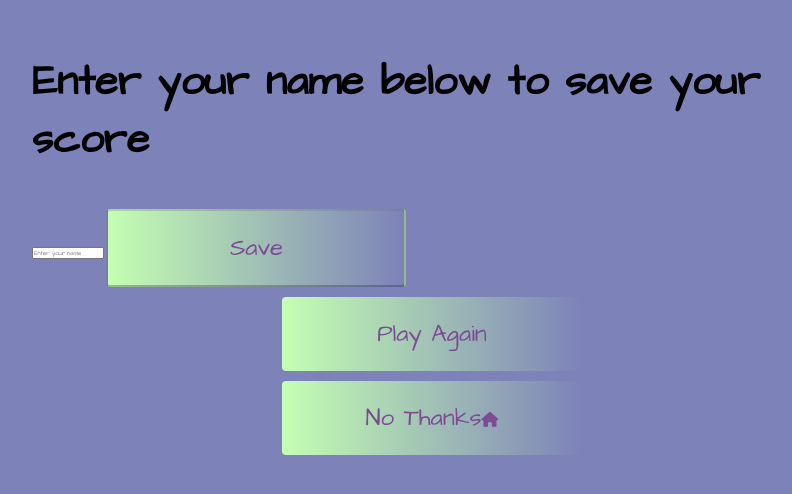
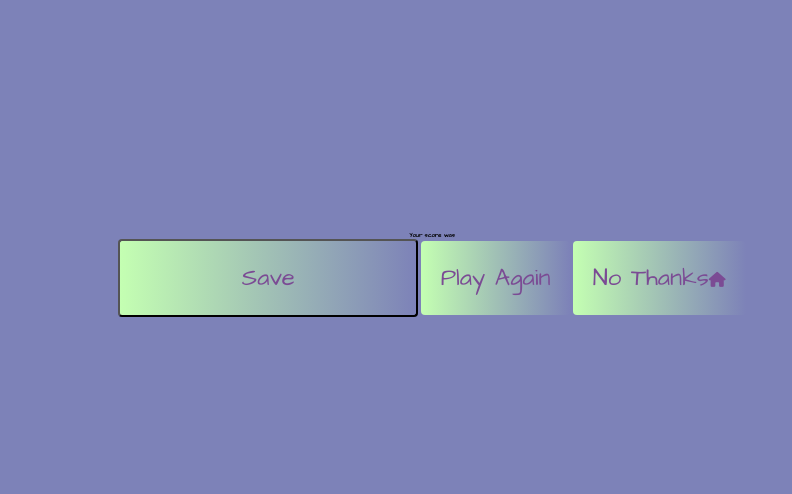
Before and after one commit to julimone/1-Milestone-Proyect, a plain HTML site: page end.html in a window 1280 px wide. Shown: the part 166-660 px from the top of the page, without its empty margins (208-1000 px from the left). Drawn offline with Linux system fonts and the light colour scheme.

Commit message:
update end

```diff
--- a/end.html
+++ b/end.html
@@ -6,7 +6,7 @@
     <meta http-equiv="X-UA-Compatible" content="IE=edge">
     <meta name="viewport" content="width=device-width, initial-scale=1.0">
     <title>Document</title>
-    <link rel="stylesheet" href="Styles.css">
+    <link rel="stylesheet" href="styles.css">
     <script src="https://kit.fontawesome.com/31a1564a1b.js" crossorigin="anonymous"></script>
 </head>
 
@@ -14,17 +14,23 @@
     <div class="container">
         <div id="end" class="flex-center flex-column">
             <h1 id="finalScore"> 0</h1>
+            <h2 id="end-text"></h2>
+            <h3 id="end-text-defult">Your score was</h3>
             <form class="end-form-container">
-                <h2 id="end-text"> Enter your name below to save your score</h2>
-                <input type="text" name="name" id="username" placeholder="Enter your name">
-                <button class="btn" id="saveScoreBtn" type="submit" onclick="saveHighScore(event)"
-                    disabled>Save</button>
+                <!-- <h2 id="end-text"> Enter your name below to save your score</h2> -->
+                <!-- <input type="text" name="name" id="username" placeholder="Enter your name"> -->
+                <button class="btn" id="saveScoreBtn" type="submit" onclick="saveHighScore(event)">Save</button>
+                <a href="/game.html" class="btn">Play Again</a>
+                <a href="/" class="btn"> No Thanks<i class="fas fa-home"></i> </a>
             </form>
-            <a href="/game.html" class="btn">Play Again</a>
-            <a href="/" class="btn"> No Thanks<i class="fas fa-home"></i> </a>
+            <!-- <a href="/game.html" class="btn">Play Again</a> -->
         </div>
     </div>
     <script src="end.js"></script>
 </body>
 
 </html>
+
+
+
+</html>
--- a/game.css
+++ b/game.css
@@ -2,6 +2,7 @@ body {
     color:black
 
 }
+
 .choice-container {
     display: flex;
     margin-bottom: 0.8rem;
```
Also changed, not shown: color pallets/Screen Shot 2022-02-14 at 6.53.00 PM.png (deleted), color pallets/Screen Shot 2022-02-14 at 6.53.47 PM.png (deleted), color pallets/Screen Shot 2022-02-14 at 7.00.12 PM.png (deleted), game.html (line endings or trailing spaces), public/assets/images/01.png (added), public/assets/images/02.png (added), public/assets/images/03.jpg (added), public/assets/images/03.png (added), public/assets/images/04.jpg (added), public/assets/images/05.jpg (added), 6 other files.
